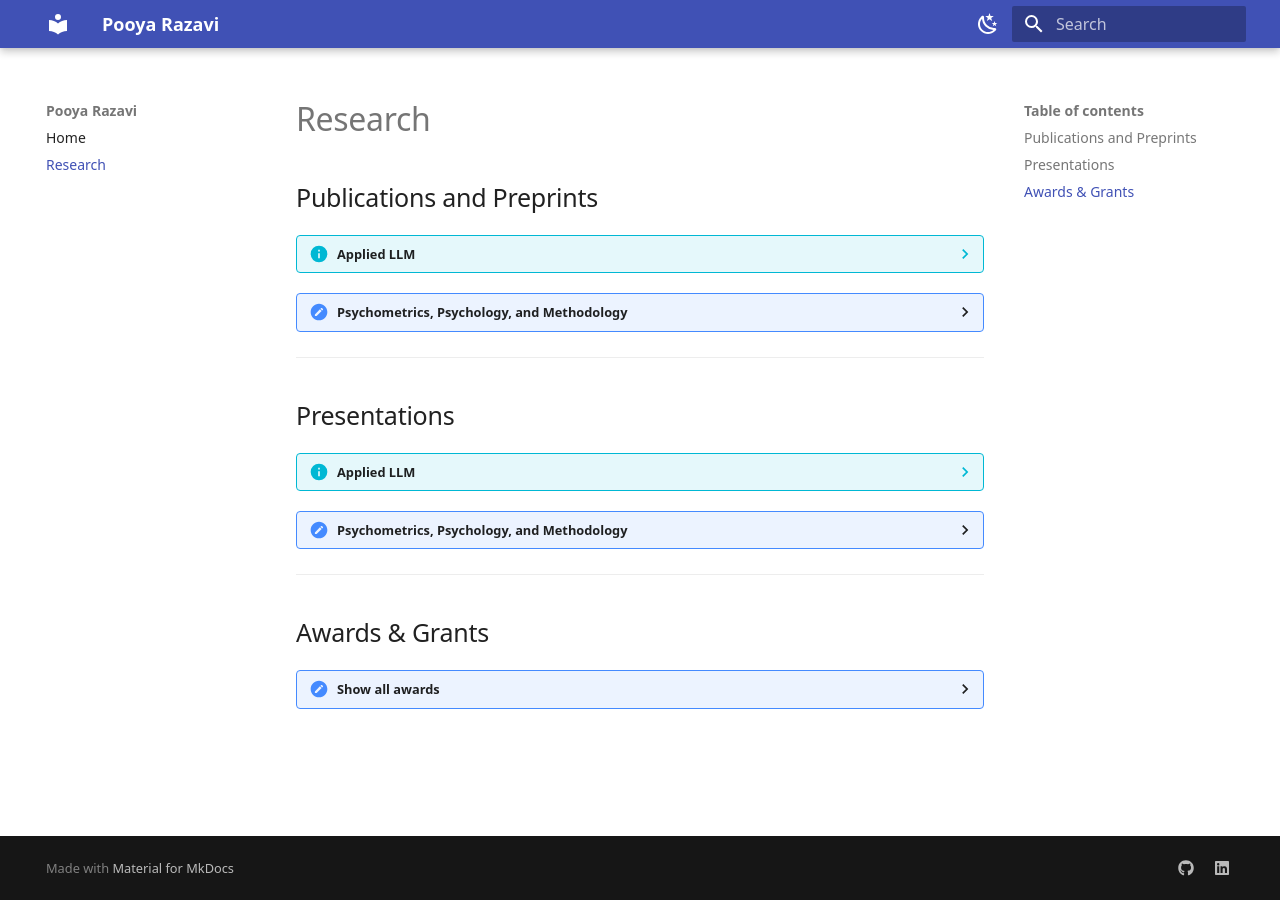
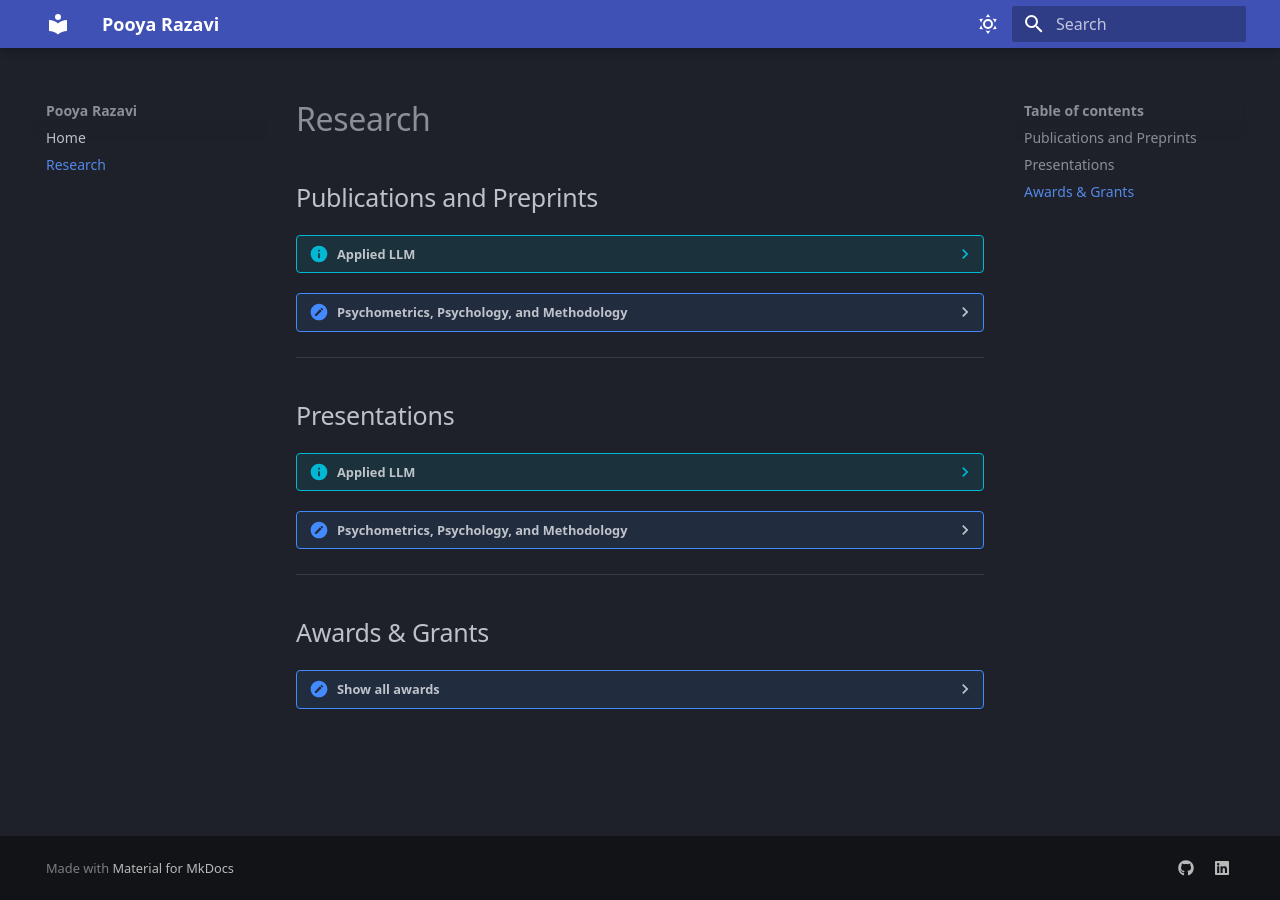
Before and after one commit to p-razavi/brief-site, an MkDocs documentation site: the page built from docs/research.md, in a window 1280 px wide. Built offline with MkDocs 1.6.1 and Material for MkDocs 9.7.7, drawn with Linux system fonts in a browser that asks for light colours; some web fonts are replaced.

Commit message:
dark mode

```diff
--- a/mkdocs.yml
+++ b/mkdocs.yml
@@ -6,24 +6,26 @@ theme:
   name: material
   language: en
   font:
-    text: system-ui   # minimal, fast-loading system fonts
+    text: system-ui
     code: ui-monospace
   features:
     - navigation.instant
-    - navigation.top        # simple top nav (remove if you prefer the left sidebar only)
+    - navigation.top
     - content.code.copy
     - content.tabs.link
   palette:
-    - media: "(prefers-color-scheme: light)"
-      scheme: default
+    - scheme: slate
+      primary: indigo
+      accent: indigo
+      toggle:
+        icon: material/weather-sunny
+        name: Switch to light mode
+    - scheme: default
+      primary: indigo
+      accent: indigo
       toggle:
         icon: material/weather-night
         name: Switch to dark mode
-    - media: "(prefers-color-scheme: dark)"
-      scheme: slate
-      toggle:
-        icon: material/weather-sunny
-        name: Switch to light mode
 
 nav:
   - Home: index.md
```
